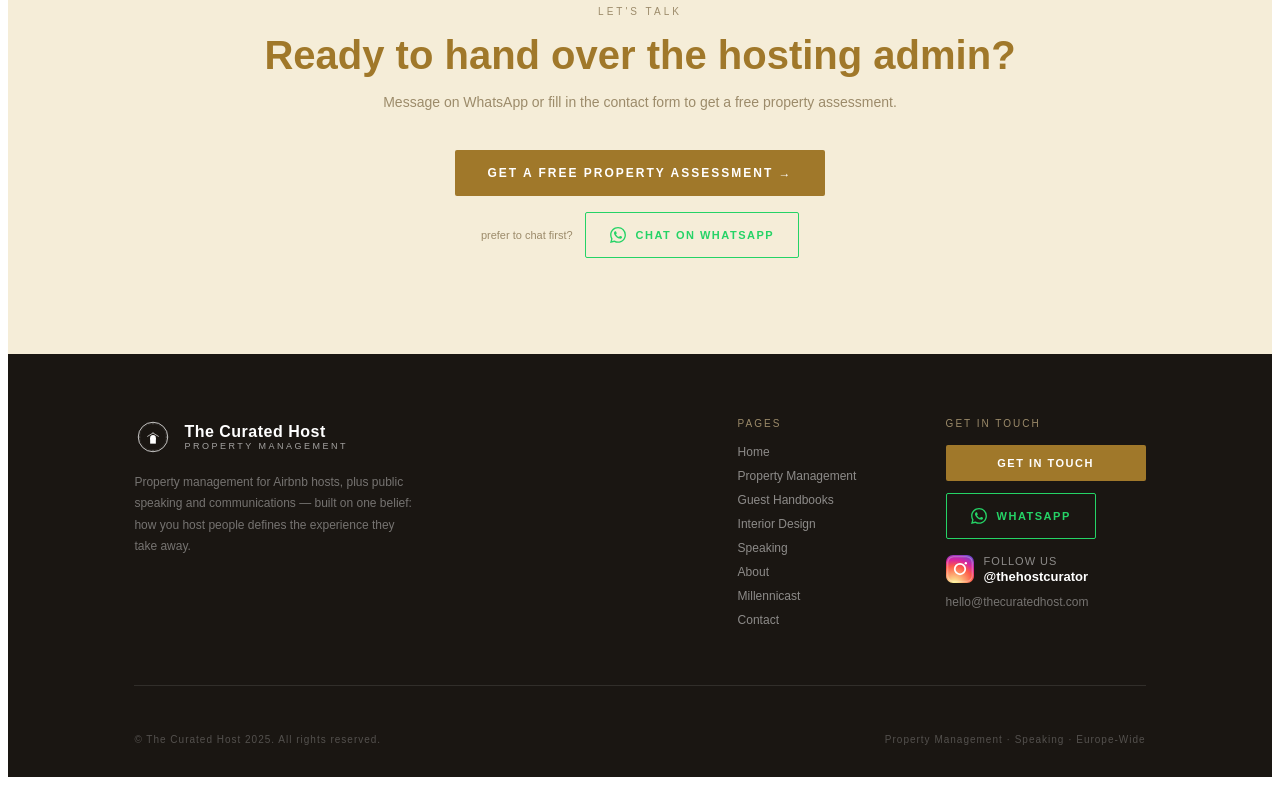
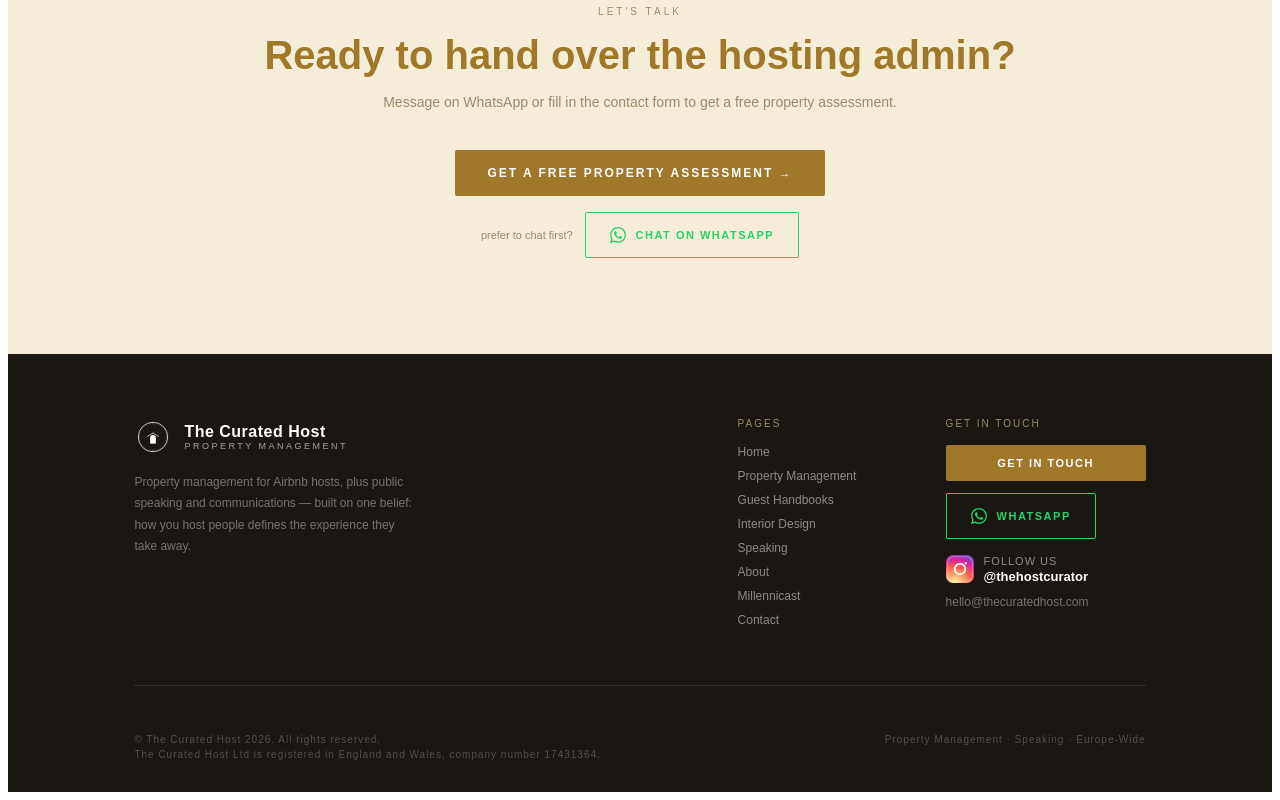
Before and after one commit to thehostcurator-boop/The-curated-host, a React (Create React App) app: page / in a window 1280 px wide. Shown: the part 1963-2763 px from the top of the page. Built offline with nearby package versions, Linux system fonts and the light colour scheme.

Commit message:
Update App.jsx

```diff
--- a/src/App.jsx
+++ b/src/App.jsx
@@ -1618,9 +1618,14 @@ WHITE, fontWeight: "bold" }}>@thehostcurator</div>
 </div>
 <div style={{ display: "flex", justifyContent: "space-between", flexWrap: "wrap", gap: "12px"
 }}>
+<div style={{ display: "flex", flexDirection: "column", gap: "4px" }}>
 <div style={{ fontFamily: "'Futura','Century Gothic',sans-serif", fontSize: "10px", color:
-"rgba(255,255,255,0.25)", letterSpacing: "1px" }}>© The Curated Host 2025. All rights
+"rgba(255,255,255,0.25)", letterSpacing: "1px" }}>© The Curated Host 2026. All rights
 reserved.</div>
+<div style={{ fontFamily: "'Futura','Century Gothic',sans-serif", fontSize: "10px", color:
+"rgba(255,255,255,0.25)", letterSpacing: "1px" }}>The Curated Host Ltd is registered in
+England and Wales, company number 17431364.</div>
+</div>
 
 <div style={{ fontFamily: "'Futura','Century Gothic',sans-serif", fontSize: "10px", color:
 "rgba(255,255,255,0.25)", letterSpacing: "1px" }}>Property Management · Speaking · Europe-Wide</div>
```
